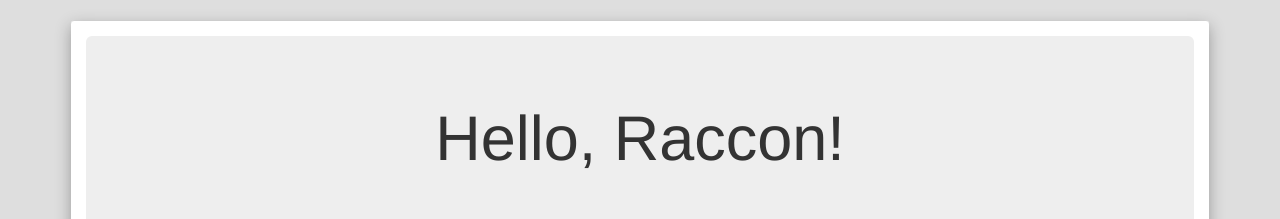
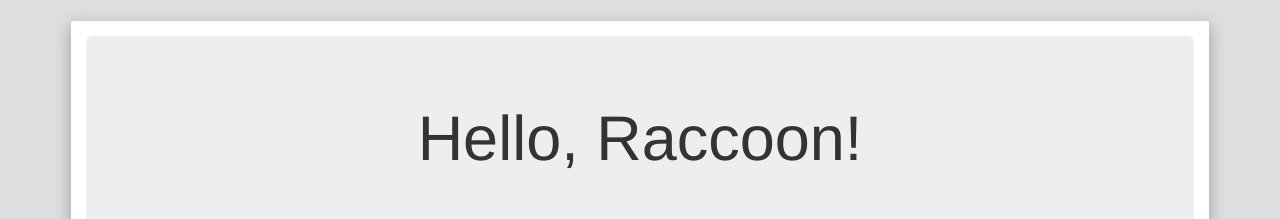
Before and after one commit to TamoshaytisV/secret_santa, a Django app: template templates/index.html in a window 1280 px wide. Shown: the part 50-269 px from the top of the page. Run offline with Django 3.2, Linux system fonts and the light colour scheme; the template is opened without the code that fills it, so the values that code supplies are empty; some libraries are stand-ins or nearby versions.

Commit message:
fix(dashboard): fix typo

```diff
--- a/templates/index.html
+++ b/templates/index.html
@@ -5,7 +5,7 @@
 {% block content %}
     <div class="jumbotron">
         <div class="container text-center">
-            <h1>Hello, Raccon!</h1>
+            <h1>Hello, Raccoon!</h1>
             <br>
             {% if user.is_authenticated %}
                 {% if presentee %}
```
